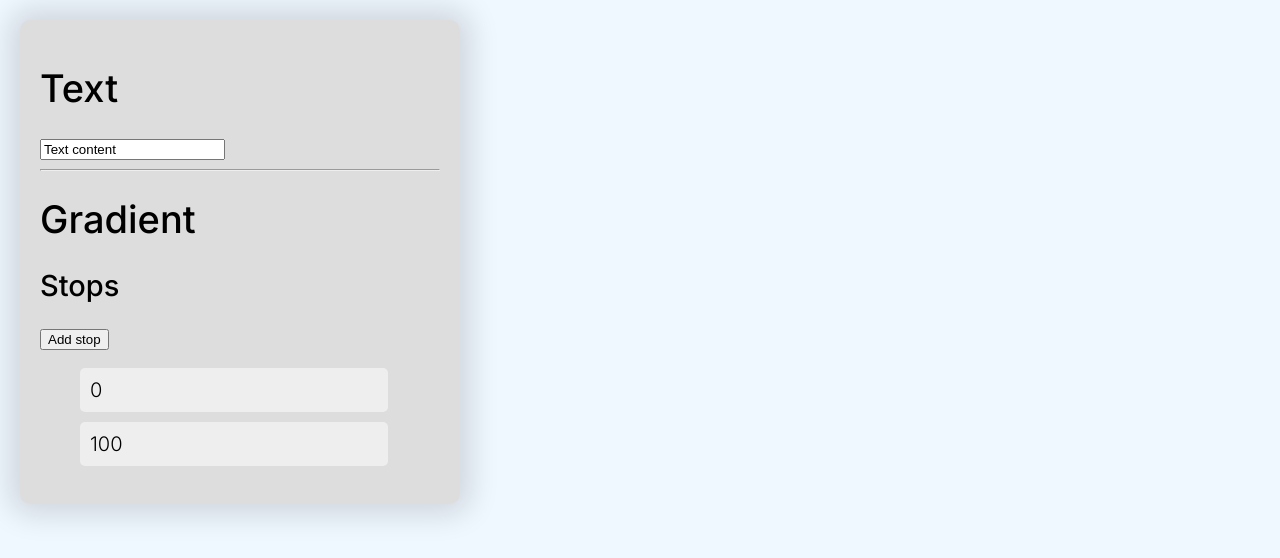
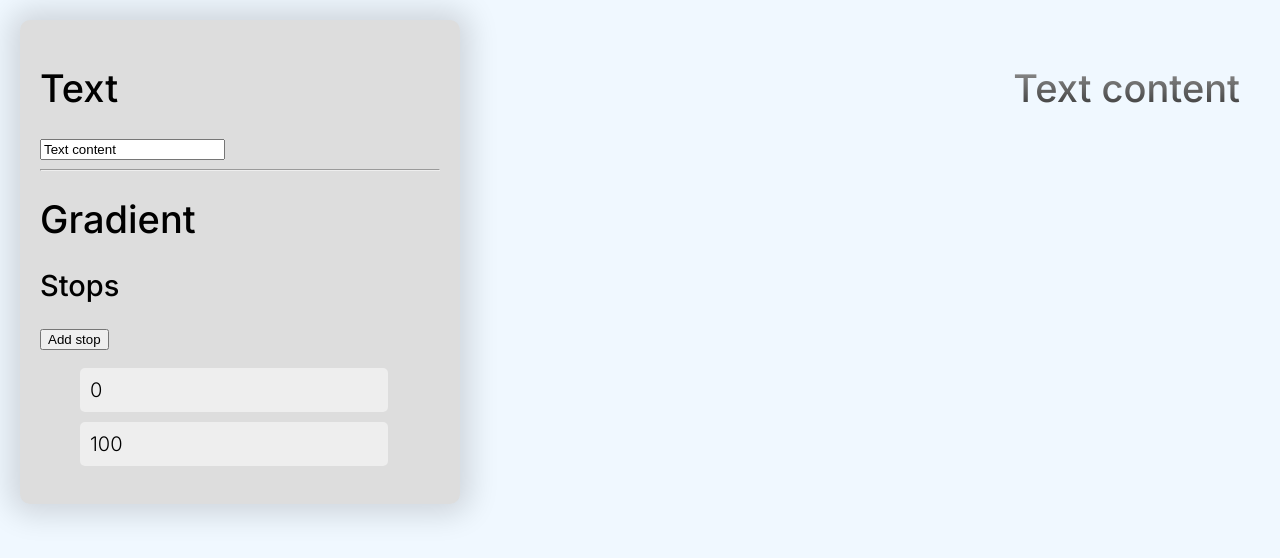
Before and after one commit to PineappleRind/gradient-text, a plain HTML site: page index.html in a window 1280 px wide. Drawn offline with Linux system fonts and the light colour scheme.

Commit message:
better css rules

```diff
--- a/dist/style.css
+++ b/dist/style.css
@@ -98,9 +98,9 @@ h2 {
   position: absolute;
   right: 40px;
   top: 40px;
-  font-size: 30px;
+  background: -webkit-linear-gradient(#ccc, #000);
+  font-size:40px;
   -webkit-background-clip: text;
-  background-clip: text;
   -webkit-text-fill-color: transparent;
 }
 
```
